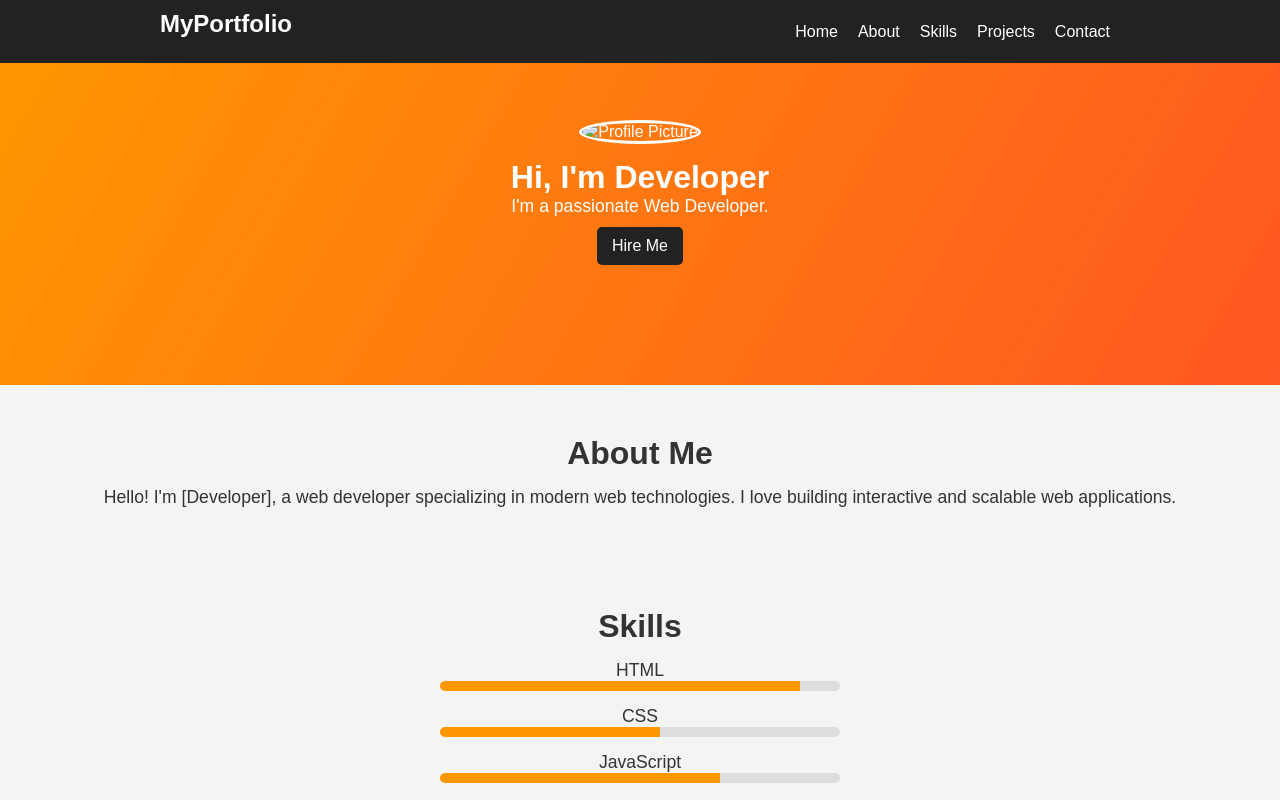
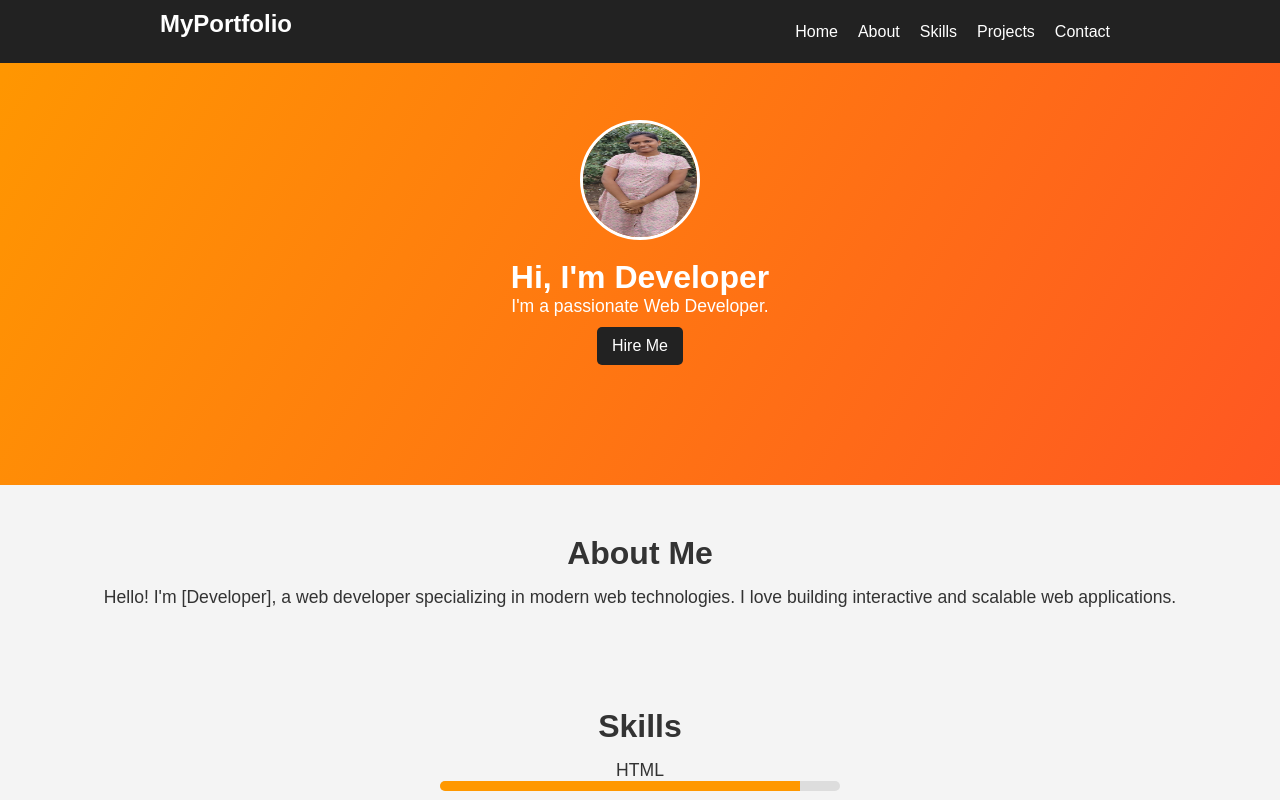
Before and after one commit to bhargavi467287/My-portifolio, a plain HTML site: page index (1).html in a window 1280 px wide. Shown: the top 800 px of the page. Drawn offline with Linux system fonts and the light colour scheme.

Commit message:
Update index (1).html

```diff
--- a/index (1).html
+++ b/index (1).html
@@ -27,7 +27,7 @@
 
     <section id="home">
         <div class="hero-content">
-            <img src="profile.jpg" alt="Profile Picture" class="profile-pic">
+            <img src="photo_2025-02-14_14-30-56.jpg" alt="Profile Picture" class="profile-pic">
             <h1>Hi, I'm <span>Developer</span></h1>
             <p>I'm a passionate Web Developer.</p>
             <a href="#contact" class="btn">Hire Me</a>
```
